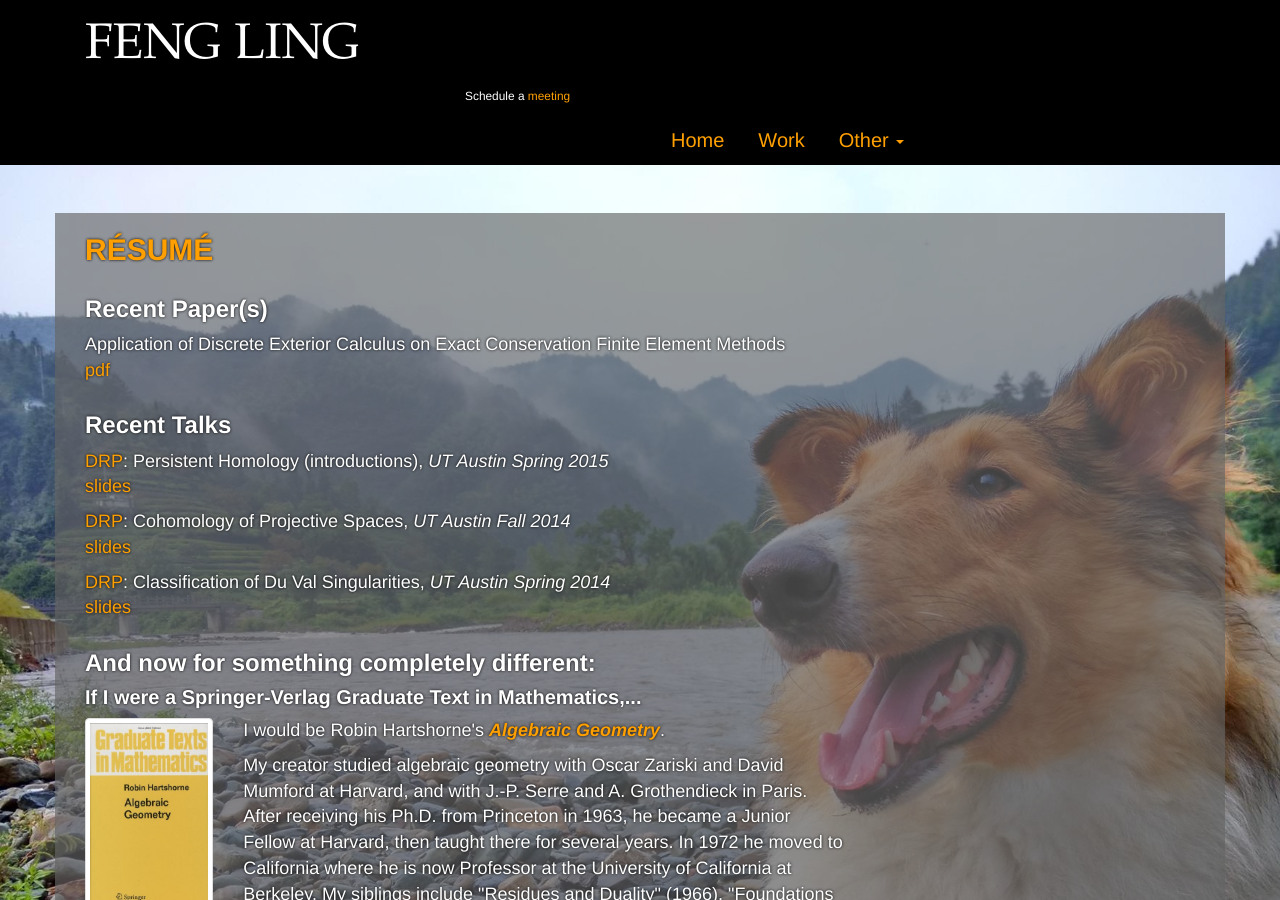
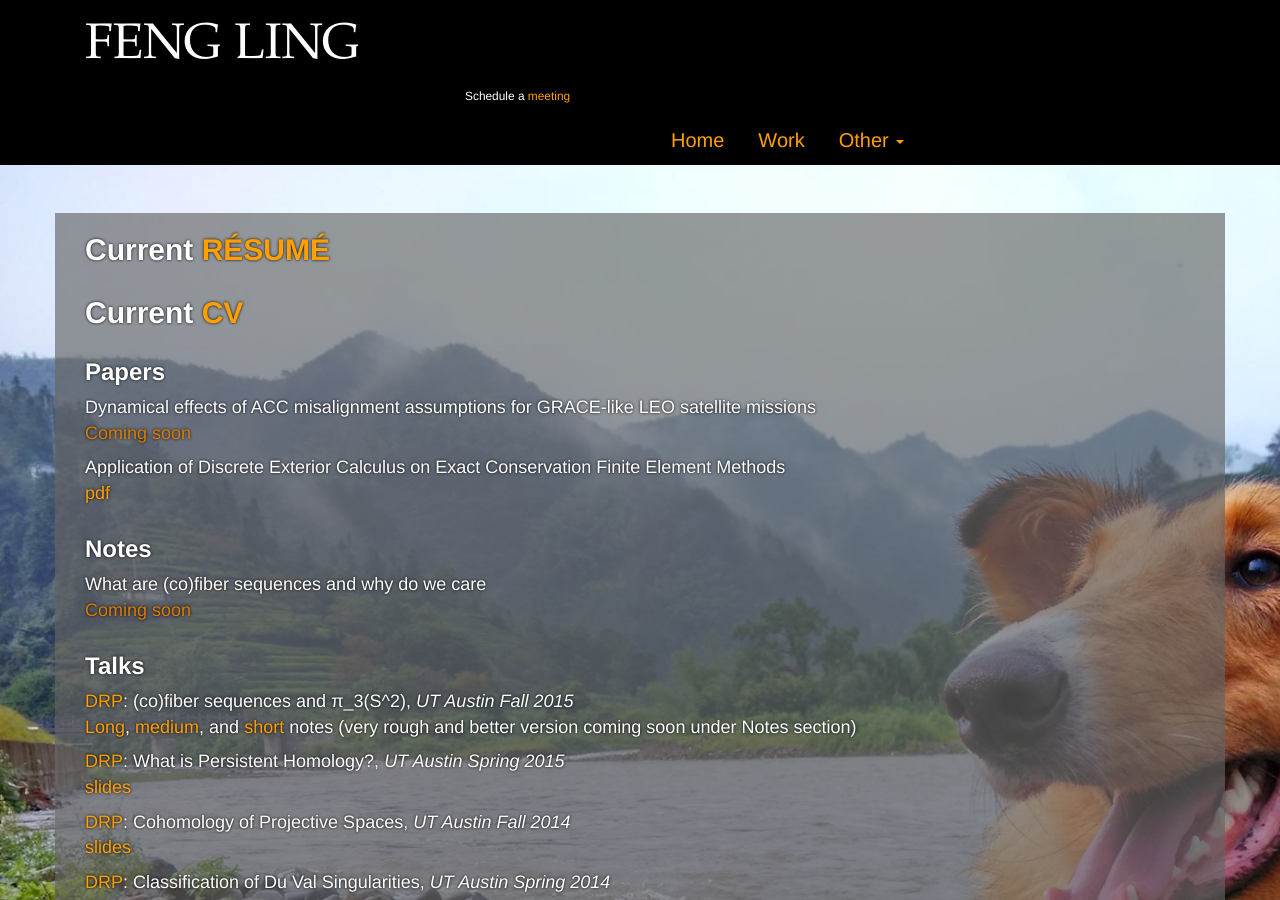
Before and after one commit to levincoolxyz/levincoolxyz.github.io, a Jekyll site: the page built from cv/index.html, in a window 1280 px wide and 900 px high. Built offline with Jekyll 4.4.1, drawn with Linux system fonts in a browser that asks for light colours.

Commit message:
new commit

```diff
--- a/cv/index.html
+++ b/cv/index.html
@@ -4,19 +4,36 @@ title: CV
 ---
 
 <div class="container">
-	<h2><a id="resume" href="Ling, Feng - Resume.pdf">RÉSUMÉ</a></h2>
+	<h2>Current <a id="resume" href="Ling, Feng - Resume.pdf">RÉSUMÉ</a></h2>
+</div>
+
+<div class="container">
+	<h2>Current <a id="cv" href="Ling, Feng - cv.pdf">CV</a></h2>
 </div>
 
 <div id="papers" class="container">
-	<h3>Recent Paper(s)</h3>
+	<h3>Papers</h3>
+		<p>Dynamical effects of ACC misalignment assumptions for GRACE-like LEO satellite missions
+			<br><a href="">Coming soon</a>
+		</p>
 		<p>Application of Discrete Exterior Calculus on Exact Conservation Finite Element Methods
 			<br><a href="/paper/Application of DEC on MFEM.pdf">pdf</a>
 		</p>
 </div>
 
+<div id="Notes" class="container">
+	<h3>Notes</h3>
+		<p>What are (co)fiber sequences and why do we care
+			<br><a href="">Coming soon</a>
+		</p>
+</div>
+
 <div id="talks" class="container">
-	<h3>Recent Talks</h3>
-		<p><a id="drp" href="http://www.ma.utexas.edu/users/drp/">DRP</a>: Persistent Homology (introductions), <em>UT Austin Spring 2015</em>
+	<h3>Talks</h3>
+		<p><a id="drp" href="http://www.ma.utexas.edu/users/drp/">DRP</a>: (co)fiber sequences and π_3(S^2), <em>UT Austin Fall 2015</em>
+			<br><a href="/paper/long.pdf">Long</a>, <a href="/paper/med.pdf">medium</a>, and <a href="/paper/short.pdf">short</a> notes (very rough and better version coming soon under Notes section)
+		</p>
+		<p><a id="drp" href="http://www.ma.utexas.edu/users/drp/">DRP</a>: What is Persistent Homology?, <em>UT Austin Spring 2015</em>
 			<br><a href="/paper/Persistence.pdf">slides</a>
 		</p>
 		<p><a id="drp" href="http://www.ma.utexas.edu/users/drp/">DRP</a>: Cohomology of Projective Spaces, <em>UT Austin Fall 2014</em>
```
Also changed, not shown: 3 other files.
